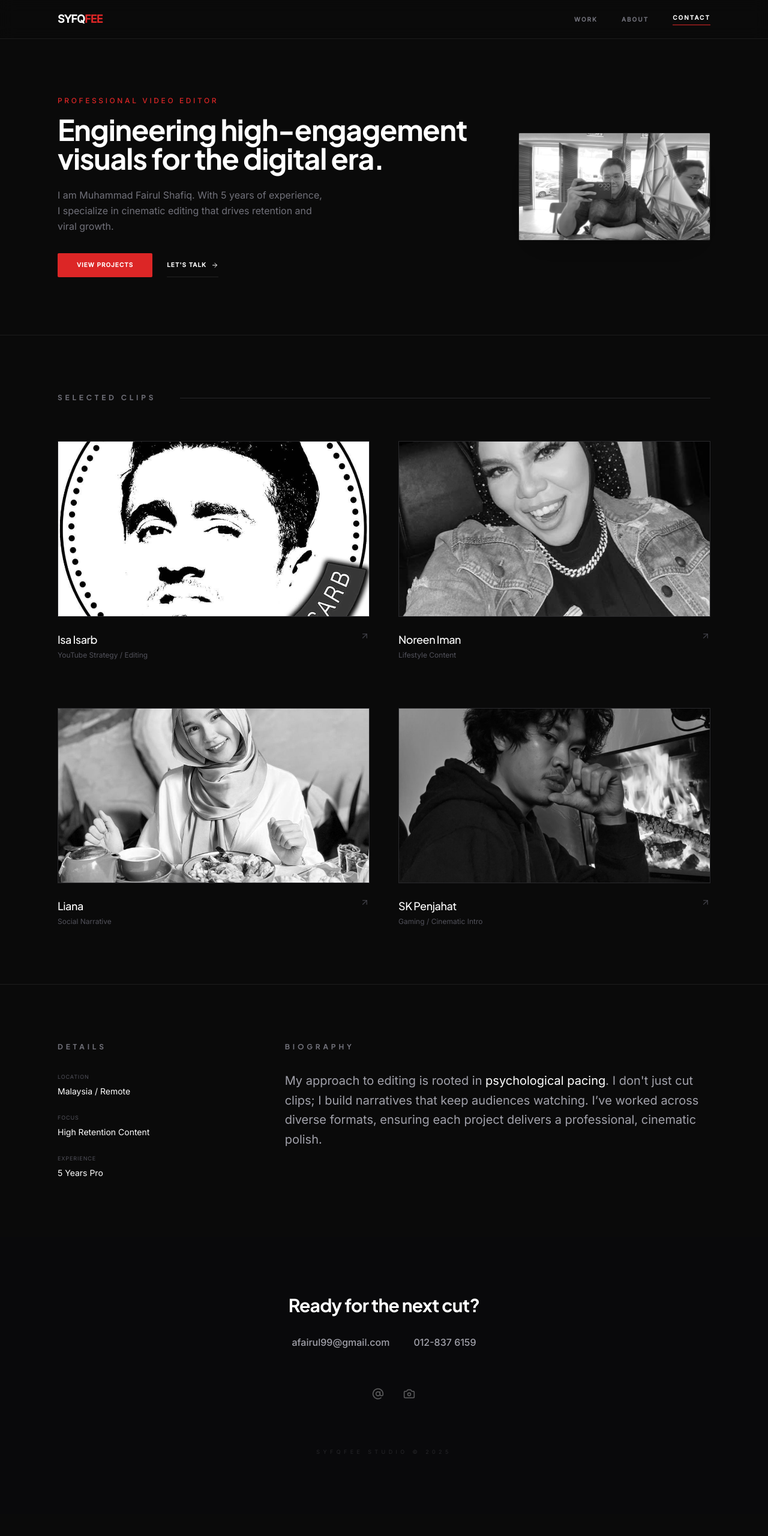
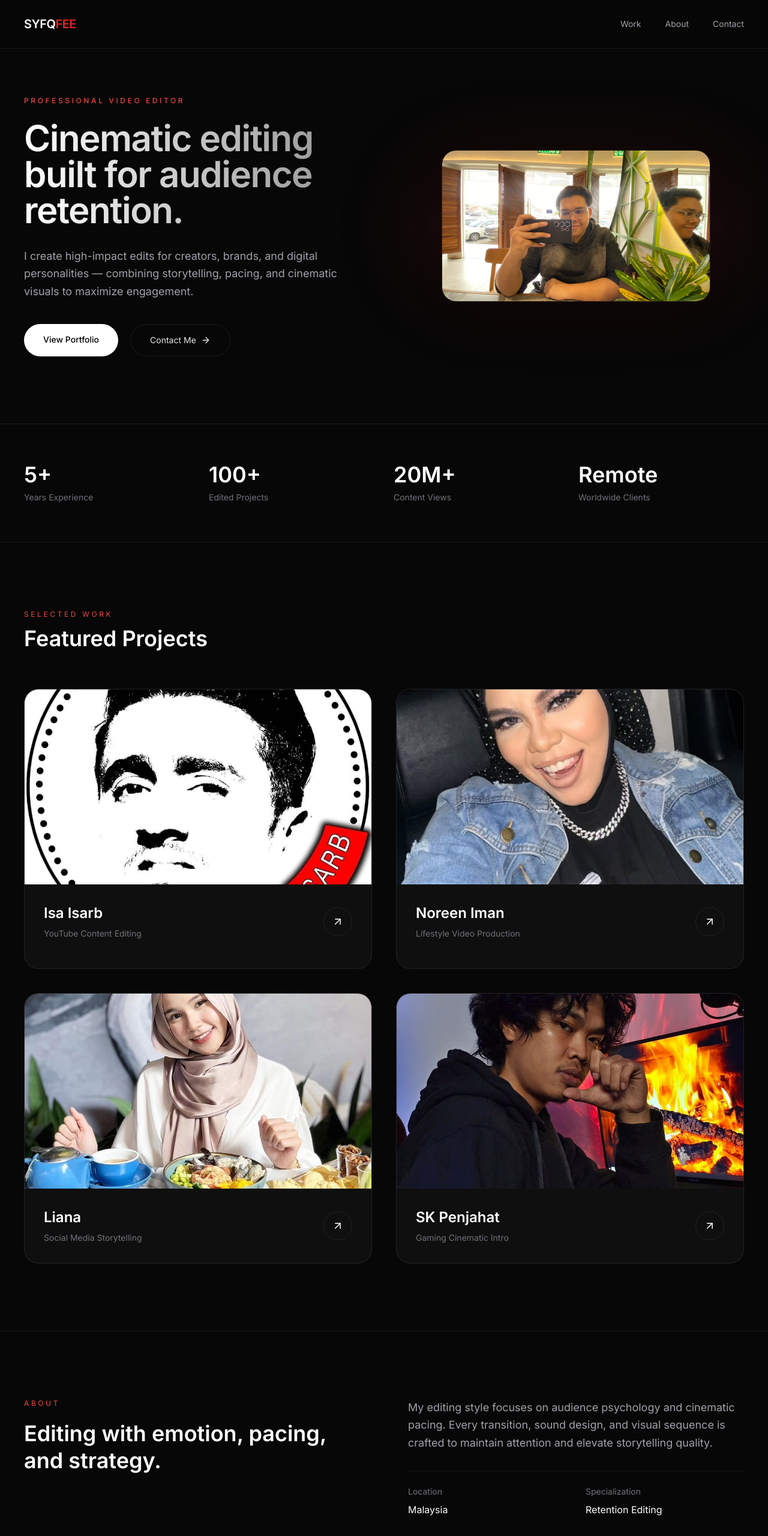
Before and after one commit to missieheart/fairul_portfolio, a plain HTML site: page index.html in a window 1280 px wide. Shown: the top 2560 px of the page at 60% size. Before the commit the page ends 2523 px from the top, so only its background shows below. Drawn offline with nearby package versions, Linux system fonts and the light colour scheme.

Commit message:
Refactor index.html for improved structure and clarity

```diff
--- a/index.html
+++ b/index.html
@@ -1,211 +1,506 @@
 <!DOCTYPE html>
 <html lang="en" class="scroll-smooth">
 <head>
-    <meta charset="UTF-8">
-    <meta name="viewport" content="width=device-width, initial-scale=1.0">
-    <title>Fairul Shafiq — Professional Video Editor</title>
+  <meta charset="UTF-8" />
+  <meta name="viewport" content="width=device-width, initial-scale=1.0" />
 
-    <!-- Tailwind & Alpine -->
+  <title>Fairul Shafiq — Video Editor</title>
+
+  <!-- Tailwind -->
   <script src="https://cdn.tailwindcss.com"></script>
+
+  <!-- Alpine -->
   <script defer src="https://unpkg.com/alpinejs@3.x.x/dist/cdn.min.js"></script>
+
+  <!-- Lucide Icons -->
   <script src="https://unpkg.com/lucide@latest"></script>
 
-    <!-- Sophisticated Fonts -->
-    <link href="https://fonts.googleapis.com/css2?family=Plus+Jakarta+Sans:wght@300;500;700&family=Inter:wght@400;500&display=swap" rel="stylesheet">
+  <!-- Fonts -->
+  <link
+    href="https://fonts.googleapis.com/css2?family=Inter:wght@300;400;500;600;700&display=swap"
+    rel="stylesheet"
+  />
 
   <style>
+    * {
+      box-sizing: border-box;
+    }
+
     body {
-            font-family: 'Inter', sans-serif;
-            background-color: #0a0a0a;
-            color: #d1d1d1;
+      font-family: "Inter", sans-serif;
+      background: #070707;
+      color: #e5e5e5;
       -webkit-font-smoothing: antialiased;
     }
-        h1, h2, h3, .nav-link { font-family: 'Plus Jakarta Sans', sans-serif; }
 
-        /* Subtle Red Accent */
-        .accent-red { color: #dc2626; }
-        .bg-accent-red { background-color: #dc2626; }
-
-        /* Professional Borders */
-        .border-soft { border-color: rgba(255, 255, 255, 0.08); }
-
-        /* Chill Hover Effect */
-        .project-card {
-            transition: opacity 0.4s ease, transform 0.4s ease;
-        }
-        .project-card:hover {
-            opacity: 0.8;
-            transform: translateY(-2px);
+    .border-soft {
+      border-color: rgba(255,255,255,0.08);
     }
 
-        [x-cloak] { display: none !important; }
+    .card-hover {
+      transition: all 0.35s ease;
+    }
+
+    .card-hover:hover {
+      transform: translateY(-4px);
+      border-color: rgba(255,255,255,0.16);
+    }
+
+    .gradient-text {
+      background: linear-gradient(to right, #ffffff, #8f8f8f);
+      -webkit-background-clip: text;
+      -webkit-text-fill-color: transparent;
+    }
+
+    [x-cloak] {
+      display: none !important;
+    }
   </style>
 </head>
+
 <body x-data="{ modalOpen: false, activeVideo: '', activeTitle: '' }">
 
-    <!-- MINIMALIST NAV -->
-    <nav class="fixed w-full z-50 bg-[#0a0a0a]/80 backdrop-blur-md border-b border-soft">
-        <div class="max-w-6xl mx-auto px-8 h-16 flex items-center justify-between">
-            <a href="#" class="font-bold tracking-tighter text-white text-lg">
-                SYFQ<span class="accent-red">FEE</span>
+  <!-- NAVBAR -->
+  <nav class="fixed top-0 left-0 w-full z-50 bg-[#070707]/80 backdrop-blur-xl border-b border-soft">
+    <div class="max-w-7xl mx-auto px-6 lg:px-10 h-20 flex items-center justify-between">
+
+      <a href="#" class="text-white text-xl font-semibold tracking-tight">
+        SYFQ<span class="text-red-600">FEE</span>
       </a>
-            <div class="hidden md:flex items-center gap-10 text-[10px] font-semibold uppercase tracking-[0.2em] text-zinc-500">
+
+      <div class="hidden md:flex items-center gap-10 text-sm text-zinc-400">
         <a href="#work" class="hover:text-white transition">Work</a>
         <a href="#about" class="hover:text-white transition">About</a>
-                <a href="mailto:afairul99@gmail.com" class="text-white border-b border-red-600 pb-1">Contact</a>
+        <a href="#contact" class="hover:text-white transition">Contact</a>
       </div>
+
     </div>
   </nav>
 
-    <!-- PROFESSIONAL HERO -->
-    <header class="pt-40 pb-24 border-b border-soft">
-        <div class="max-w-6xl mx-auto px-8 flex flex-col md:flex-row items-center gap-16">
-            <div class="flex-1">
-                <p class="text-red-600 font-medium text-xs uppercase tracking-[0.3em] mb-4">Professional Video Editor</p>
-                <h1 class="text-4xl md:text-5xl font-bold text-white leading-tight mb-6 tracking-tight">
-                    Engineering high-engagement <br> visuals for the digital era.
+  <!-- HERO -->
+  <section class="pt-40 pb-28 border-b border-soft">
+    <div class="max-w-7xl mx-auto px-6 lg:px-10">
+
+      <div class="grid lg:grid-cols-2 gap-20 items-center">
+
+        <!-- LEFT -->
+        <div>
+
+          <p class="uppercase tracking-[0.3em] text-xs text-red-500 mb-6 font-medium">
+            Professional Video Editor
+          </p>
+
+          <h1 class="text-5xl md:text-6xl font-semibold leading-tight tracking-tight mb-8 gradient-text">
+            Cinematic editing built for audience retention.
           </h1>
-                <p class="text-zinc-500 text-base max-w-md leading-relaxed mb-8">
-                    I am Muhammad Fairul Shafiq. With 5 years of experience, I specialize in cinematic editing that drives retention and viral growth.
+
+          <p class="text-zinc-400 text-lg leading-relaxed max-w-xl mb-10">
+            I create high-impact edits for creators, brands, and digital personalities —
+            combining storytelling, pacing, and cinematic visuals to maximize engagement.
           </p>
-                <div class="flex gap-6">
-                    <a href="#work" class="bg-accent-red text-white text-[10px] uppercase font-bold tracking-widest px-8 py-3 rounded-sm hover:bg-red-700 transition">View Projects</a>
-                    <a href="https://wa.me/60128376159" class="text-white text-[10px] uppercase font-bold tracking-widest py-3 flex items-center gap-2 border-b border-white/10 hover:border-red-600 transition">Let's Talk <i data-lucide="arrow-right" class="w-3 h-3"></i></a>
-                </div>
-            </div>
-            <div class="w-full md:w-80">
-                <img src="fairul.jpeg" alt="Fairul" class="rounded-sm grayscale border border-soft shadow-2xl">
-            </div>
-        </div>
-    </header>
 
-    <!-- WORK GRID -->
-    <section id="work" class="py-24 max-w-6xl mx-auto px-8">
-        <div class="flex items-center justify-between mb-16">
-            <h2 class="text-xs uppercase tracking-[0.4em] text-zinc-500 font-bold">Selected Clips</h2>
-            <div class="h-[1px] flex-grow ml-10 bg-zinc-800"></div>
+          <div class="flex flex-wrap gap-5">
+
+            <a href="#work"
+              class="bg-white text-black px-8 py-4 text-sm font-medium rounded-full hover:bg-zinc-200 transition">
+              View Portfolio
+            </a>
+
+            <a href="https://wa.me/60128376159"
+              class="border border-soft px-8 py-4 text-sm rounded-full hover:border-zinc-500 transition flex items-center gap-2">
+              Contact Me
+              <i data-lucide="arrow-right" class="w-4 h-4"></i>
+            </a>
+
           </div>
 
-        <div class="grid grid-cols-1 md:grid-cols-2 gap-x-12 gap-y-20">
-
-            <!-- Project 1 -->
-            <div class="project-card group cursor-pointer" @click="modalOpen = true; activeVideo = 'https://www.youtube.com/embed/5HlR9A_N7Z8'; activeTitle = 'Isa Isarb'">
-                <div class="relative aspect-video overflow-hidden bg-zinc-900 border border-soft mb-6">
-                    <img src="isa.jpeg" class="w-full h-full object-cover grayscale group-hover:grayscale-0 transition duration-500">
-                </div>
-                <div class="flex justify-between items-start">
-                    <div>
-                        <h3 class="text-white text-lg font-medium tracking-tight">Isa Isarb</h3>
-                        <p class="text-zinc-600 text-xs mt-1">YouTube Strategy / Editing</p>
-                    </div>
-                    <i data-lucide="arrow-up-right" class="w-4 h-4 text-zinc-700 group-hover:text-red-600 transition"></i>
-                </div>
         </div>
 
-            <!-- Project 2 -->
-            <div class="project-card group cursor-pointer" @click="modalOpen = true; activeVideo = 'https://www.youtube.com/embed/D_v-Mv-N2X0'; activeTitle = 'Noreen Iman'">
-                <div class="relative aspect-video overflow-hidden bg-zinc-900 border border-soft mb-6">
-                    <img src="noreen.png" class="w-full h-full object-cover grayscale group-hover:grayscale-0 transition duration-500">
-                </div>
-                <div class="flex justify-between items-start">
-                    <div>
-                        <h3 class="text-white text-lg font-medium tracking-tight">Noreen Iman</h3>
-                        <p class="text-zinc-600 text-xs mt-1">Lifestyle Content</p>
-                    </div>
-                    <i data-lucide="arrow-up-right" class="w-4 h-4 text-zinc-700 group-hover:text-red-600 transition"></i>
-                </div>
+        <!-- RIGHT -->
+        <div class="relative">
+
+          <div class="absolute inset-0 bg-red-600/10 blur-3xl rounded-full"></div>
+
+          <img
+            src="fairul.jpeg"
+            alt="Fairul Shafiq"
+            class="relative z-10 w-full max-w-md mx-auto rounded-3xl border border-soft shadow-2xl object-cover"
+          />
+
         </div>
 
-            <!-- Project 3 -->
-            <div class="project-card group cursor-pointer" @click="modalOpen = true; activeVideo = 'https://www.youtube.com/embed/xS5E-xR7M4M'; activeTitle = 'Liana'">
-                <div class="relative aspect-video overflow-hidden bg-zinc-900 border border-soft mb-6">
-                    <img src="liana.jpeg" class="w-full h-full object-cover grayscale group-hover:grayscale-0 transition duration-500">
-                </div>
-                <div class="flex justify-between items-start">
-                    <div>
-                        <h3 class="text-white text-lg font-medium tracking-tight">Liana</h3>
-                        <p class="text-zinc-600 text-xs mt-1">Social Narrative</p>
-                    </div>
-                    <i data-lucide="arrow-up-right" class="w-4 h-4 text-zinc-700 group-hover:text-red-600 transition"></i>
-                </div>
-            </div>
-
-            <!-- Project 4 -->
-            <div class="project-card group cursor-pointer" @click="modalOpen = true; activeVideo = 'https://www.youtube.com/embed/R9E-W7vD8hM'; activeTitle = 'SK Penjahat'">
-                <div class="relative aspect-video overflow-hidden bg-zinc-900 border border-soft mb-6">
-                    <img src="sk_penjahat.jpeg" class="w-full h-full object-cover grayscale group-hover:grayscale-0 transition duration-500">
-                </div>
-                <div class="flex justify-between items-start">
-                    <div>
-                        <h3 class="text-white text-lg font-medium tracking-tight">SK Penjahat</h3>
-                        <p class="text-zinc-600 text-xs mt-1">Gaming / Cinematic Intro</p>
-                    </div>
-                    <i data-lucide="arrow-up-right" class="w-4 h-4 text-zinc-700 group-hover:text-red-600 transition"></i>
-                </div>
       </div>
 
     </div>
   </section>
 
-    <!-- CHILL ABOUT SECTION -->
-    <section id="about" class="py-24 border-t border-soft">
-        <div class="max-w-6xl mx-auto px-8 grid md:grid-cols-3 gap-12">
-            <div class="md:col-span-1">
-                <h2 class="text-xs uppercase tracking-[0.4em] text-zinc-500 font-bold mb-8">Details</h2>
-                <div class="space-y-6 text-sm">
+  <!-- STATS -->
+  <section class="py-16 border-b border-soft">
+    <div class="max-w-7xl mx-auto px-6 lg:px-10">
+
+      <div class="grid grid-cols-2 md:grid-cols-4 gap-8">
+
         <div>
-                        <p class="text-zinc-600 uppercase text-[9px] tracking-widest mb-1">Location</p>
-                        <p class="text-white">Malaysia / Remote</p>
+          <h3 class="text-4xl font-semibold text-white mb-2">5+</h3>
+          <p class="text-zinc-500 text-sm">Years Experience</p>
         </div>
+
         <div>
-                        <p class="text-zinc-600 uppercase text-[9px] tracking-widest mb-1">Focus</p>
-                        <p class="text-white">High Retention Content</p>
+          <h3 class="text-4xl font-semibold text-white mb-2">100+</h3>
+          <p class="text-zinc-500 text-sm">Edited Projects</p>
         </div>
+
         <div>
-                        <p class="text-zinc-600 uppercase text-[9px] tracking-widest mb-1">Experience</p>
-                        <p class="text-white">5 Years Pro</p>
+          <h3 class="text-4xl font-semibold text-white mb-2">20M+</h3>
+          <p class="text-zinc-500 text-sm">Content Views</p>
         </div>
+
+        <div>
+          <h3 class="text-4xl font-semibold text-white mb-2">Remote</h3>
+          <p class="text-zinc-500 text-sm">Worldwide Clients</p>
         </div>
+
       </div>
-            <div class="md:col-span-2">
-                <h2 class="text-xs uppercase tracking-[0.4em] text-zinc-500 font-bold mb-8">Biography</h2>
-                <p class="text-xl text-zinc-400 leading-relaxed font-light">
-                    My approach to editing is rooted in <span class="text-white">psychological pacing</span>.
-                    I don't just cut clips; I build narratives that keep audiences watching.
-                    I’ve worked across diverse formats, ensuring each project delivers a professional, cinematic polish.
-                </p>
-            </div>
+
     </div>
   </section>
 
-    <!-- FOOTER / CONTACT -->
-    <footer class="py-24 bg-zinc-950">
-        <div class="max-w-6xl mx-auto px-8 text-center">
-            <h2 class="text-3xl font-bold text-white mb-8 tracking-tight">Ready for the next cut?</h2>
-            <div class="flex justify-center gap-10 mb-16 font-medium">
-                <a href="mailto:afairul99@gmail.com" class="text-zinc-400 hover:text-white transition">afairul99@gmail.com</a>
-                <a href="tel:0128376159" class="text-zinc-400 hover:text-white transition">012-837 6159</a>
+  <!-- PORTFOLIO -->
+  <section id="work" class="py-28">
+    <div class="max-w-7xl mx-auto px-6 lg:px-10">
+
+      <div class="flex items-center justify-between mb-16">
+
+        <div>
+          <p class="text-red-500 uppercase tracking-[0.3em] text-xs mb-3">
+            Selected Work
+          </p>
+
+          <h2 class="text-4xl font-semibold text-white">
+            Featured Projects
+          </h2>
         </div>
-            <div class="flex justify-center gap-8 opacity-40 hover:opacity-100 transition duration-500">
-                <a href="https://www.instagram.com/syfq.fee" target="_blank"><i data-lucide="instagram" class="w-5 h-5"></i></a>
-                <a href="https://www.threads.net/@feedstudi0" target="_blank"><i data-lucide="at-sign" class="w-5 h-5"></i></a>
-                <a href="https://www.behance.net/gallery/206585543/Activity-Timeline-Editting" target="_blank"><i data-lucide="camera" class="w-5 h-5"></i></a>
+
       </div>
-            <p class="mt-20 text-[9px] tracking-[0.6em] text-zinc-800 uppercase">SYFQFEE Studio © 2025</p>
+
+      <div class="grid md:grid-cols-2 gap-10">
+
+        <!-- CARD -->
+        <div
+          class="group bg-[#0f0f0f] border border-soft rounded-3xl overflow-hidden card-hover cursor-pointer"
+          @click="modalOpen = true; activeVideo = 'https://www.youtube.com/embed/5HlR9A_N7Z8'; activeTitle = 'Isa Isarb'"
+        >
+
+          <div class="aspect-video overflow-hidden">
+            <img
+              src="isa.jpeg"
+              class="w-full h-full object-cover group-hover:scale-105 transition duration-700"
+            />
+          </div>
+
+          <div class="p-8">
+
+            <div class="flex items-center justify-between mb-4">
+
+              <div>
+                <h3 class="text-2xl font-semibold text-white mb-2">
+                  Isa Isarb
+                </h3>
+
+                <p class="text-zinc-500 text-sm">
+                  YouTube Content Editing
+                </p>
+              </div>
+
+              <div class="w-12 h-12 rounded-full border border-soft flex items-center justify-center">
+                <i data-lucide="arrow-up-right" class="w-5 h-5"></i>
+              </div>
+
+            </div>
+
+          </div>
+
+        </div>
+
+        <!-- CARD -->
+        <div
+          class="group bg-[#0f0f0f] border border-soft rounded-3xl overflow-hidden card-hover cursor-pointer"
+          @click="modalOpen = true; activeVideo = 'https://www.youtube.com/embed/D_v-Mv-N2X0'; activeTitle = 'Noreen Iman'"
+        >
+
+          <div class="aspect-video overflow-hidden">
+            <img
+              src="noreen.png"
+              class="w-full h-full object-cover group-hover:scale-105 transition duration-700"
+            />
+          </div>
+
+          <div class="p-8">
+
+            <div class="flex items-center justify-between">
+
+              <div>
+                <h3 class="text-2xl font-semibold text-white mb-2">
+                  Noreen Iman
+                </h3>
+
+                <p class="text-zinc-500 text-sm">
+                  Lifestyle Video Production
+                </p>
+              </div>
+
+              <div class="w-12 h-12 rounded-full border border-soft flex items-center justify-center">
+                <i data-lucide="arrow-up-right" class="w-5 h-5"></i>
+              </div>
+
+            </div>
+
+          </div>
+
+        </div>
+
+        <!-- CARD -->
+        <div
+          class="group bg-[#0f0f0f] border border-soft rounded-3xl overflow-hidden card-hover cursor-pointer"
+          @click="modalOpen = true; activeVideo = 'https://www.youtube.com/embed/xS5E-xR7M4M'; activeTitle = 'Liana'"
+        >
+
+          <div class="aspect-video overflow-hidden">
+            <img
+              src="liana.jpeg"
+              class="w-full h-full object-cover group-hover:scale-105 transition duration-700"
+            />
+          </div>
+
+          <div class="p-8">
+
+            <div class="flex items-center justify-between">
+
+              <div>
+                <h3 class="text-2xl font-semibold text-white mb-2">
+                  Liana
+                </h3>
+
+                <p class="text-zinc-500 text-sm">
+                  Social Media Storytelling
+                </p>
+              </div>
+
+              <div class="w-12 h-12 rounded-full border border-soft flex items-center justify-center">
+                <i data-lucide="arrow-up-right" class="w-5 h-5"></i>
+              </div>
+
+            </div>
+
+          </div>
+
+        </div>
+
+        <!-- CARD -->
+        <div
+          class="group bg-[#0f0f0f] border border-soft rounded-3xl overflow-hidden card-hover cursor-pointer"
+          @click="modalOpen = true; activeVideo = 'https://www.youtube.com/embed/R9E-W7vD8hM'; activeTitle = 'SK Penjahat'"
+        >
+
+          <div class="aspect-video overflow-hidden">
+            <img
+              src="sk_penjahat.jpeg"
+              class="w-full h-full object-cover group-hover:scale-105 transition duration-700"
+            />
+          </div>
+
+          <div class="p-8">
+
+            <div class="flex items-center justify-between">
+
+              <div>
+                <h3 class="text-2xl font-semibold text-white mb-2">
+                  SK Penjahat
+                </h3>
+
+                <p class="text-zinc-500 text-sm">
+                  Gaming Cinematic Intro
+                </p>
+              </div>
+
+              <div class="w-12 h-12 rounded-full border border-soft flex items-center justify-center">
+                <i data-lucide="arrow-up-right" class="w-5 h-5"></i>
+              </div>
+
+            </div>
+
+          </div>
+
+        </div>
+
+      </div>
+
+    </div>
+  </section>
+
+  <!-- ABOUT -->
+  <section id="about" class="py-28 border-t border-soft">
+    <div class="max-w-7xl mx-auto px-6 lg:px-10">
+
+      <div class="grid lg:grid-cols-2 gap-20">
+
+        <div>
+
+          <p class="text-red-500 uppercase tracking-[0.3em] text-xs mb-5">
+            About
+          </p>
+
+          <h2 class="text-4xl font-semibold text-white leading-tight mb-8">
+            Editing with emotion, pacing, and strategy.
+          </h2>
+
+        </div>
+
+        <div>
+
+          <p class="text-zinc-400 text-lg leading-relaxed mb-8">
+            My editing style focuses on audience psychology and cinematic pacing.
+            Every transition, sound design, and visual sequence is crafted to
+            maintain attention and elevate storytelling quality.
+          </p>
+
+          <div class="grid grid-cols-2 gap-8 pt-6 border-t border-soft">
+
+            <div>
+              <p class="text-zinc-500 text-sm mb-2">Location</p>
+              <p class="text-white">Malaysia</p>
+            </div>
+
+            <div>
+              <p class="text-zinc-500 text-sm mb-2">Specialization</p>
+              <p class="text-white">Retention Editing</p>
+            </div>
+
+            <div>
+              <p class="text-zinc-500 text-sm mb-2">Software</p>
+              <p class="text-white">Premiere Pro / After Effects</p>
+            </div>
+
+            <div>
+              <p class="text-zinc-500 text-sm mb-2">Availability</p>
+              <p class="text-white">Freelance & Remote</p>
+            </div>
+
+          </div>
+
+        </div>
+
+      </div>
+
+    </div>
+  </section>
+
+  <!-- CONTACT -->
+  <section id="contact" class="py-28 bg-[#0b0b0b] border-t border-soft">
+
+    <div class="max-w-4xl mx-auto px-6 text-center">
+
+      <p class="text-red-500 uppercase tracking-[0.3em] text-xs mb-5">
+        Contact
+      </p>
+
+      <h2 class="text-5xl font-semibold text-white mb-8 leading-tight">
+        Let’s create something cinematic.
+      </h2>
+
+      <p class="text-zinc-400 text-lg max-w-2xl mx-auto leading-relaxed mb-12">
+        Available for creator collaborations, commercial edits,
+        YouTube content, and cinematic productions.
+      </p>
+
+      <div class="flex flex-wrap justify-center gap-5">
+
+        <a
+          href="mailto:afairul99@gmail.com"
+          class="bg-white text-black px-8 py-4 rounded-full text-sm font-medium hover:bg-zinc-200 transition"
+        >
+          Email Me
+        </a>
+
+        <a
+          href="https://wa.me/60128376159"
+          class="border border-soft px-8 py-4 rounded-full text-sm hover:border-zinc-500 transition"
+        >
+          WhatsApp
+        </a>
+
+      </div>
+
+      <div class="flex justify-center gap-8 mt-16 text-zinc-500">
+
+        <a href="https://www.instagram.com/syfq.fee" target="_blank">
+          <i data-lucide="instagram" class="w-5 h-5 hover:text-white transition"></i>
+        </a>
+
+        <a href="https://www.behance.net/gallery/206585543/Activity-Timeline-Editting" target="_blank">
+          <i data-lucide="briefcase" class="w-5 h-5 hover:text-white transition"></i>
+        </a>
+
+        <a href="https://www.threads.net/@feedstudi0" target="_blank">
+          <i data-lucide="at-sign" class="w-5 h-5 hover:text-white transition"></i>
+        </a>
+
+      </div>
+
+    </div>
+
+  </section>
+
+  <!-- FOOTER -->
+  <footer class="py-8 border-t border-soft">
+    <div class="max-w-7xl mx-auto px-6 lg:px-10 flex flex-col md:flex-row justify-between items-center gap-4">
+
+      <p class="text-zinc-600 text-sm">
+        © 2025 SYFQFEE Studio
+      </p>
+
+      <p class="text-zinc-700 text-sm">
+        Crafted for modern creators.
+      </p>
+
     </div>
   </footer>
 
   <!-- VIDEO MODAL -->
-    <div x-show="modalOpen" x-cloak class="fixed inset-0 z-[100] flex items-center justify-center p-4 bg-black/95 transition-all" x-transition.opacity>
-        <div class="relative w-full max-w-5xl aspect-video bg-black rounded shadow-2xl border border-soft" @click.outside="modalOpen = false; activeVideo = ''">
-            <div class="absolute -top-10 left-0 text-white flex justify-between w-full">
-                <span class="text-[10px] uppercase tracking-widest font-bold" x-text="activeTitle"></span>
-                <button @click="modalOpen = false; activeVideo = ''" class="hover:text-red-500 transition">Close (ESC)</button>
-            </div>
-            <iframe class="w-full h-full" :src="activeVideo" frameborder="0" allow="autoplay; encrypted-media" allowfullscreen></iframe>
-        </div>
+  <div
+    x-show="modalOpen"
+    x-cloak
+    x-transition.opacity
+    class="fixed inset-0 z-[999] bg-black/90 backdrop-blur-md flex items-center justify-center p-5"
+  >
+
+    <div
+      class="relative w-full max-w-6xl aspect-video bg-black rounded-3xl overflow-hidden border border-soft"
+      @click.outside="modalOpen = false; activeVideo = ''"
+    >
+
+      <button
+        @click="modalOpen = false; activeVideo = ''"
+        class="absolute top-5 right-5 z-50 bg-black/70 border border-soft text-white px-4 py-2 rounded-full text-sm hover:bg-red-600 transition"
+      >
+        Close
+      </button>
+
+      <iframe
+        class="w-full h-full"
+        :src="activeVideo"
+        frameborder="0"
+        allow="autoplay; encrypted-media"
+        allowfullscreen
+      ></iframe>
+
     </div>
 
-    <script>lucide.createIcons();</script>
+  </div>
+
+  <script>
+    lucide.createIcons();
+  </script>
+
 </body>
 </html>
```
Lines whose indentation alone changed are shown as unchanged.
